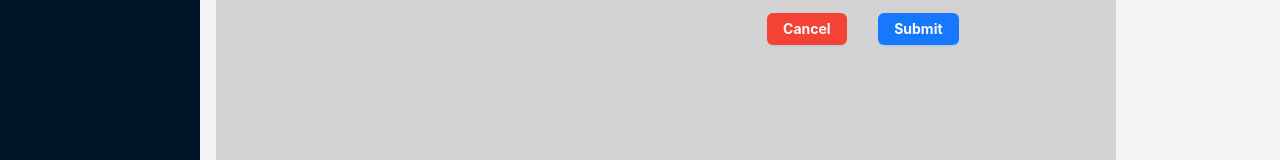
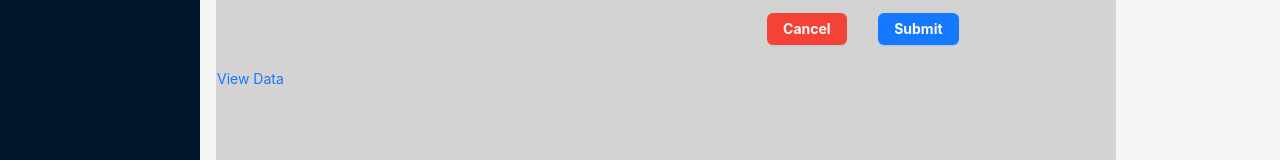
Before and after one commit to Sahan-Sandeepa/No_Poverty, a React (Create React App) app in the folder frontend/: page / in a window 1280 px wide. Both pictures are taken after a click on the item "Add Donation Content". Shown: the part 489-649 px from the top of the page. Built offline with nearby package versions, Linux system fonts and the light colour scheme.

Commit message:
Finalized some files

```diff
--- a/frontend/src/components/DonationAdmin/PublishAd.js
+++ b/frontend/src/components/DonationAdmin/PublishAd.js
@@ -18,6 +18,7 @@ import Form_header from '../common/Form_header';
 import CustomRow from '../common/Form_header';
 import WrapperCard from '../common/Wrapper_card';
 import WrapperContainer from '../common/Wrapper_container';
+import { Link } from 'react-router-dom';
 const { Option } = Select;
 const { Header, Content, Footer } = Layout;
 
@@ -181,6 +182,7 @@ const PublishAd = () => {
 
 
                 </Form >
+                <a href="#">View Data</a>
             </div>
         </>
 
```
Also changed, not shown: frontend/src/components/DonationAdmin/ShowAllAds.js (added).
